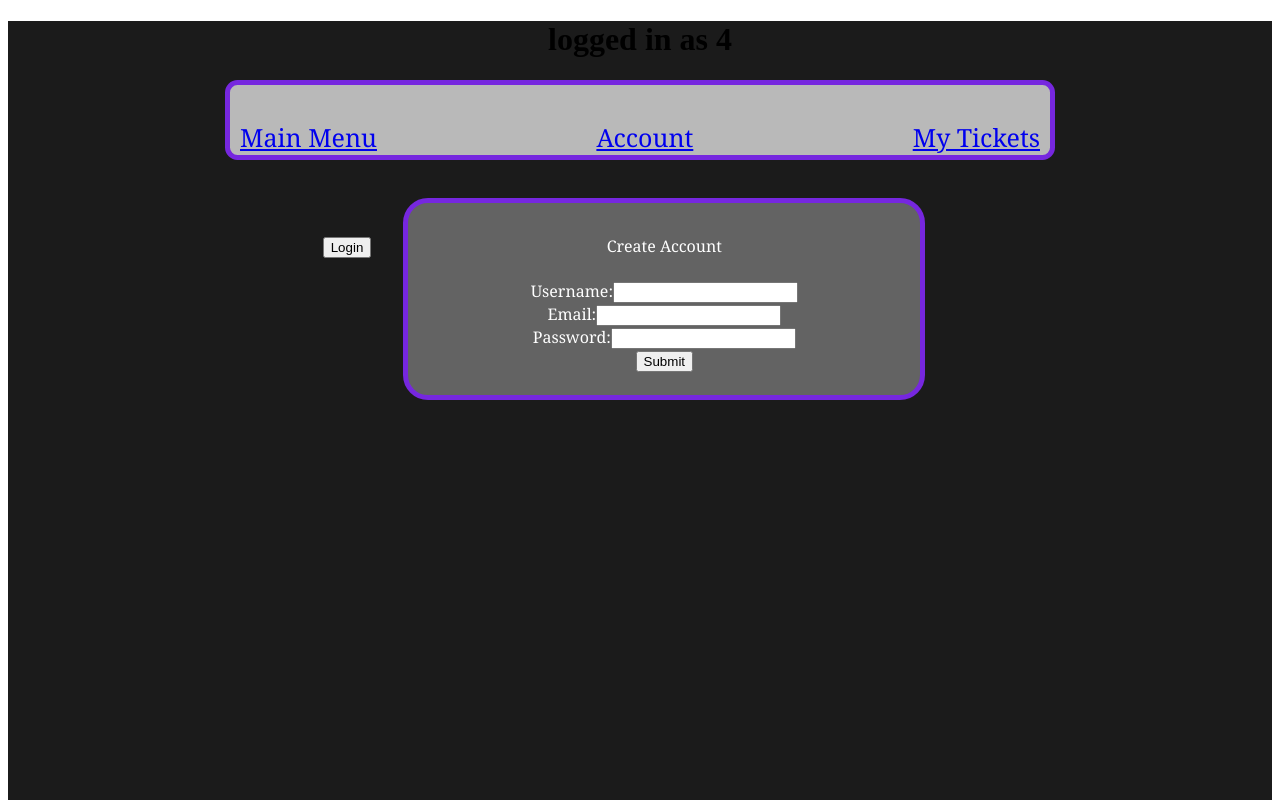
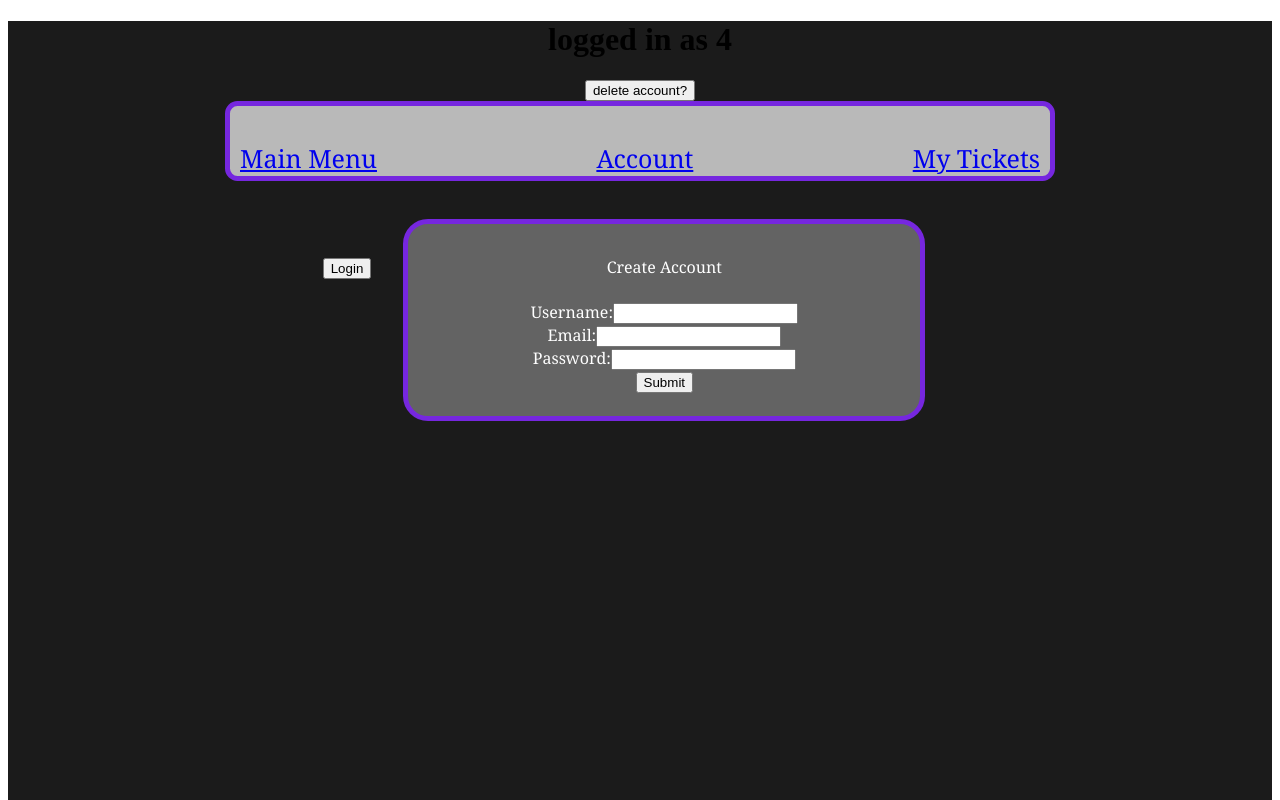
Before and after one commit to wayland-i/ticketruler-project, a React (Create React App) app in the folder frontend/: page /AccountInfo in a window 1280 px wide. Shown: the top 800 px of the page. Built offline with nearby package versions, Linux system fonts and the light colour scheme; no server answers.

Commit message:
our presentation

```diff
--- a/frontend/src/App.js
+++ b/frontend/src/App.js
@@ -25,6 +25,8 @@ function App() {
   const [userId, setUserId] = useState(4)
 
   const [url, setUrl] = useState(`http://localhost:9292/users/${userId}`)
+
+
 
   useEffect(() => {
     fetch(url)
@@ -63,7 +65,7 @@ function App() {
         <CurrentUser userId={userId}/>
         <Navbar />
         <Routes>
-          <Route path='/' exact element={<HomePage shows={filtered} setSearchString={setSearchString} />} />
+          <Route path='/' exact element={<HomePage shows={filtered} setSearchString={setSearchString} userId={userId}/>} />
           <Route path='/AccountInfo' element={<AccountInfo setUserId={setUserId}/>} />
           <Route path='/MyTickets' element={<MyTickets user={user}/>} />
         </Routes>
--- a/frontend/src/Card.js
+++ b/frontend/src/Card.js
@@ -1,6 +1,6 @@
 import React, {useState} from "react";
 
-function Card({show}) {
+function Card({show, userId}) {
 
     const [toggle, setToggle] = useState(false)
     console.log(toggle)
@@ -9,7 +9,7 @@ function Card({show}) {
         e.preventDefault()
         const partySizeInput = e.target.partSize.value
 
-        const data = { show_id: id, user_id: 4, price: 100, party_size: partySizeInput }
+        const data = { show_id: id, user_id: userId, price: 100, party_size: partySizeInput }
 
         fetch('http://localhost:9292/ticket-create', {
             method: "POST",
--- a/frontend/src/ConcertContainer.js
+++ b/frontend/src/ConcertContainer.js
@@ -2,10 +2,10 @@ import React from "react";
 import Card from "./Card";
 
 
-function ConcertContainer({shows, setCurrentShow}) {
+function ConcertContainer({shows, setCurrentShow, userId}) {
 
     const createCards = shows.map( show => {
-            return <Card setCurrentShow={setCurrentShow} key={show.id} show={show} />
+            return <Card setCurrentShow={setCurrentShow} key={show.id} show={show} userId={userId}/>
         })
 
 
--- a/frontend/src/CurrentUser.js
+++ b/frontend/src/CurrentUser.js
@@ -1,13 +1,14 @@
-import React from "react";
+import React, { useEffect, useState } from "react";
+import DeleteAccount from "./DeleteAccount";
 
 
 function CurrentUser({ userId }) {
 
 
-
     return (
         <div>
             <h1>logged in as {userId}</h1>
+            <DeleteAccount userId={userId} />
         </div>
     )
 }
--- /dev/null
+++ b/frontend/src/DeleteAccount.js
@@ -0,0 +1,20 @@
+import React from "react";
+
+function DeleteAccount ({ userId }) {
+
+    function myFunciton () {
+        fetch(`http://localhost:9292/users/${userId}`, {
+            method: "DELETE",
+        })
+        alert("account deleted")
+    }
+
+
+    return (
+        <div>
+            <button onClick={myFunciton}>delete account?</button>
+        </div>
+    )
+}
+
+export default DeleteAccount
--- a/frontend/src/HomePage.js
+++ b/frontend/src/HomePage.js
@@ -2,12 +2,12 @@ import React from "react";
 import SearchBar from './SearchBar';
 import ConcertContainer from './ConcertContainer';
 
-function HomePage({shows, setSearchString, setCurrentShow }) {
+function HomePage({shows, setSearchString, setCurrentShow, userId }) {
     return (
         <div>
             <br></br>
             <SearchBar setSearchString={setSearchString} />
-            <ConcertContainer setCurrentShow={setCurrentShow} shows={shows} />
+            <ConcertContainer setCurrentShow={setCurrentShow} shows={shows} userId={userId}/>
         </div>
     )
 }
```
